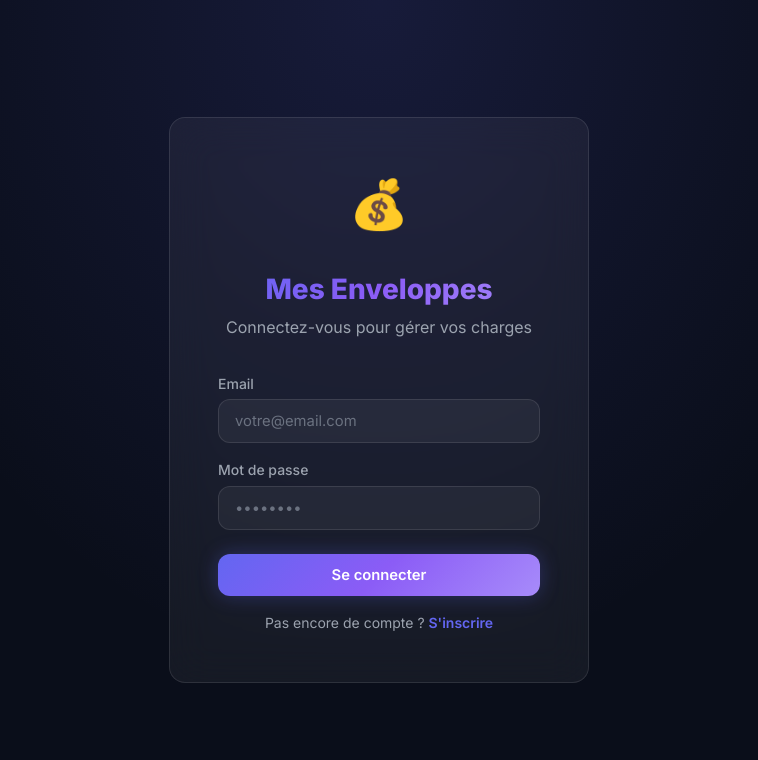
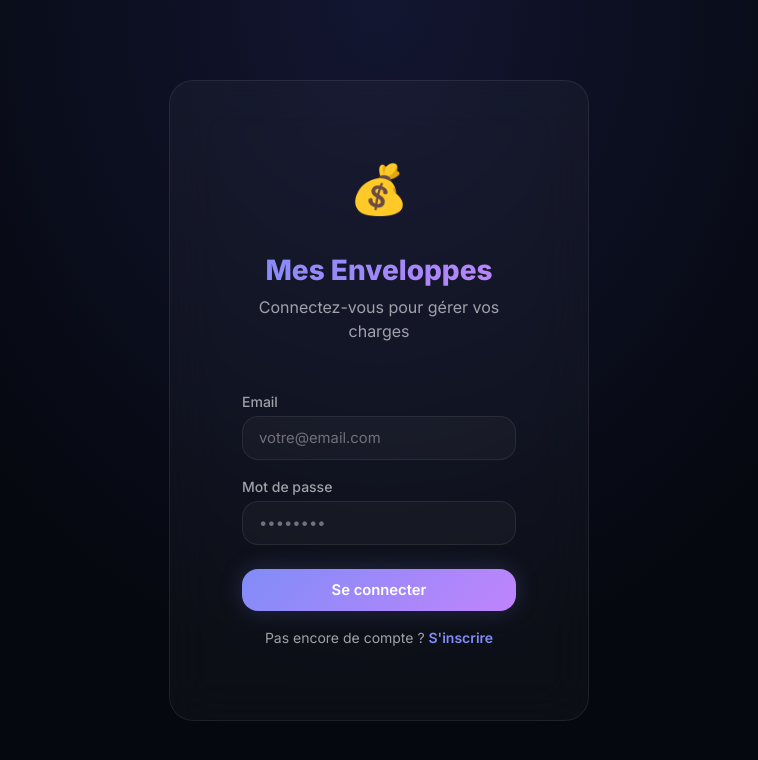
Before and after one commit to nourddinefadli-svg/mes-enveloppes, a Next.js app: page /login in a window 1280 px wide. Shown: the top 760 px of the page, without its empty margins (261-1019 px from the left). Built offline with nearby package versions, Linux system fonts and the light colour scheme; no server answers.

Commit message:
glasse effect

```diff
--- a/src/app/globals.css
+++ b/src/app/globals.css
@@ -1,59 +1,59 @@
 @import url('https://fonts.googleapis.com/css2?family=Inter:wght@300;400;500;600;700;800&display=swap');
 
 :root {
-  /* Colors - Dark Premium Theme */
-  --bg-primary: #0a0e1a;
-  --bg-secondary: #111827;
-  --bg-card: rgba(17, 24, 39, 0.8);
-  --bg-glass: rgba(255, 255, 255, 0.05);
-  --bg-glass-hover: rgba(255, 255, 255, 0.08);
-  --border-glass: rgba(255, 255, 255, 0.1);
-  --border-glass-hover: rgba(255, 255, 255, 0.2);
+  /* Colors - Minimalist Deep Glass Theme */
+  --bg-primary: #05080f;
+  --bg-secondary: #0a0e1a;
+  --bg-card: rgba(15, 23, 42, 0.4);
+  --bg-glass: rgba(255, 255, 255, 0.03);
+  --bg-glass-hover: rgba(255, 255, 255, 0.06);
+  --border-glass: rgba(255, 255, 255, 0.08);
+  --border-glass-hover: rgba(255, 255, 255, 0.15);
 
-  --text-primary: #f9fafb;
-  --text-secondary: #9ca3af;
-  --text-muted: #6b7280;
+  --text-primary: #ffffff;
+  --text-secondary: #a1a1aa;
+  --text-muted: #71717a;
 
-  --accent-primary: #6366f1;
-  --accent-primary-glow: rgba(99, 102, 241, 0.3);
-  --accent-secondary: #8b5cf6;
-  --accent-gradient: linear-gradient(135deg, #6366f1, #8b5cf6, #a78bfa);
+  --accent-primary: #818cf8;
+  --accent-primary-glow: rgba(129, 140, 248, 0.2);
+  --accent-secondary: #c084fc;
+  --accent-gradient: linear-gradient(135deg, #818cf8, #c084fc);
 
-  --success: #10b981;
-  --success-bg: rgba(16, 185, 129, 0.15);
-  --warning: #f59e0b;
-  --warning-bg: rgba(245, 158, 11, 0.15);
-  --danger: #ef4444;
-  --danger-bg: rgba(239, 68, 68, 0.15);
-  --critical: #dc2626;
-  --exhausted: #6b7280;
-  --exhausted-bg: rgba(107, 114, 128, 0.15);
+  --success: #34d399;
+  --success-bg: rgba(52, 211, 153, 0.08);
+  --warning: #fbbf24;
+  --warning-bg: rgba(251, 191, 36, 0.08);
+  --danger: #f87171;
+  --danger-bg: rgba(248, 113, 113, 0.08);
+  --critical: #ef4444;
+  --exhausted: #52525b;
+  --exhausted-bg: rgba(82, 82, 91, 0.08);
 
   /* Spacing */
   --space-xs: 0.25rem;
   --space-sm: 0.5rem;
   --space-md: 1rem;
   --space-lg: 1.5rem;
-  --space-xl: 2rem;
-  --space-2xl: 3rem;
+  --space-xl: 3rem;
+  --space-2xl: 4.5rem;
 
   /* Border Radius */
-  --radius-sm: 0.5rem;
-  --radius-md: 0.75rem;
-  --radius-lg: 1rem;
-  --radius-xl: 1.5rem;
+  --radius-sm: 0.6rem;
+  --radius-md: 1rem;
+  --radius-lg: 1.5rem;
+  --radius-xl: 2rem;
   --radius-full: 9999px;
 
   /* Shadows */
-  --shadow-sm: 0 1px 3px rgba(0, 0, 0, 0.3);
-  --shadow-md: 0 4px 6px -1px rgba(0, 0, 0, 0.3);
-  --shadow-lg: 0 10px 25px -5px rgba(0, 0, 0, 0.4);
-  --shadow-glow: 0 0 20px var(--accent-primary-glow);
+  --shadow-sm: 0 4px 6px -1px rgba(0, 0, 0, 0.1);
+  --shadow-md: 0 10px 15px -3px rgba(0, 0, 0, 0.2);
+  --shadow-lg: 0 20px 25px -5px rgba(0, 0, 0, 0.3);
+  --shadow-glow: 0 0 25px var(--accent-primary-glow);
 
   /* Transitions */
-  --transition-fast: 150ms ease;
-  --transition-normal: 250ms ease;
-  --transition-slow: 350ms ease;
+  --transition-fast: 200ms cubic-bezier(0.4, 0, 0.2, 1);
+  --transition-normal: 300ms cubic-bezier(0.4, 0, 0.2, 1);
+  --transition-slow: 500ms cubic-bezier(0.4, 0, 0.2, 1);
 }
 
 * {
@@ -69,18 +69,21 @@ html {
 body {
   font-family: 'Inter', -apple-system, BlinkMacSystemFont, sans-serif;
   background: var(--bg-primary);
+  background-image:
+    radial-gradient(at 0% 0%, rgba(129, 140, 248, 0.05) 0, transparent 50%),
+    radial-gradient(at 100% 0%, rgba(192, 132, 252, 0.05) 0, transparent 50%);
   color: var(--text-primary);
   min-height: 100vh;
-  line-height: 1.6;
+  line-height: 1.5;
   -webkit-font-smoothing: antialiased;
-  -moz-osx-font-smoothing: grayscale;
+  overflow-x: hidden;
 }
 
 /* ======= GLASS CARD ======= */
 .glass-card {
   background: var(--bg-glass);
-  backdrop-filter: blur(20px);
-  -webkit-backdrop-filter: blur(20px);
+  backdrop-filter: blur(24px);
+  -webkit-backdrop-filter: blur(24px);
   border: 1px solid var(--border-glass);
   border-radius: var(--radius-lg);
   padding: var(--space-lg);
@@ -241,58 +244,71 @@ body {
 }
 
 .page-title {
-  font-size: 1.75rem;
+  font-size: 2.2rem;
   font-weight: 800;
+  letter-spacing: -0.03em;
   background: var(--accent-gradient);
   -webkit-background-clip: text;
   -webkit-text-fill-color: transparent;
   background-clip: text;
+  line-height: 1.1;
 }
 
 .page-subtitle {
-  font-size: 0.925rem;
+  font-size: 0.95rem;
   color: var(--text-secondary);
-  margin-top: var(--space-xs);
+  margin-top: 0.5rem;
+  font-weight: 400;
 }
 
 /* ======= NAVIGATION ======= */
 .bottom-nav {
   position: fixed;
-  bottom: 0;
-  left: 0;
-  right: 0;
-  background: rgba(10, 14, 26, 0.95);
-  backdrop-filter: blur(20px);
-  -webkit-backdrop-filter: blur(20px);
-  border-top: 1px solid var(--border-glass);
+  bottom: 1.5rem;
+  left: 50%;
+  transform: translateX(-50%);
+  width: fit-content;
+  max-width: 95vw;
+  background: rgba(10, 14, 26, 0.7);
+  backdrop-filter: blur(32px);
+  -webkit-backdrop-filter: blur(32px);
+  border: 1px solid var(--border-glass);
+  border-radius: var(--radius-xl);
   display: flex;
-  justify-content: space-around;
-  padding: var(--space-sm) 0;
-  padding-bottom: calc(var(--space-sm) + env(safe-area-inset-bottom, 0));
+  padding: 0.6rem;
+  gap: 0.4rem;
   z-index: 100;
+  box-shadow: 0 20px 40px rgba(0, 0, 0, 0.3);
 }
 
 .nav-item {
   display: flex;
   flex-direction: column;
   align-items: center;
-  gap: 2px;
-  padding: var(--space-xs) var(--space-md);
+  justify-content: center;
+  width: 4.2rem;
+  height: 3.8rem;
   color: var(--text-muted);
   text-decoration: none;
-  font-size: 0.7rem;
-  font-weight: 500;
-  transition: all var(--transition-fast);
-  border-radius: var(--radius-sm);
+  font-size: 0.65rem;
+  font-weight: 600;
+  transition: all var(--transition-normal);
+  border-radius: var(--radius-lg);
 }
 
-.nav-item:hover,
+.nav-item:hover {
+  background: var(--bg-glass);
+  color: var(--text-primary);
+}
+
 .nav-item.active {
+  background: var(--accent-primary-glow);
   color: var(--accent-primary);
 }
 
 .nav-item .nav-icon {
-  font-size: 1.25rem;
+  font-size: 1.4rem;
+  margin-bottom: 2px;
 }
 
 /* ======= SUMMARY CARDS ======= */
@@ -305,20 +321,23 @@ body {
 
 .summary-card {
   text-align: center;
-  padding: var(--space-lg);
+  padding: var(--space-xl) var(--space-md);
+  border: 1px solid rgba(255, 255, 255, 0.03);
 }
 
 .summary-card .summary-label {
-  font-size: 0.8rem;
+  font-size: 0.75rem;
   color: var(--text-muted);
   text-transform: uppercase;
-  letter-spacing: 0.05em;
-  margin-bottom: var(--space-xs);
+  letter-spacing: 0.1em;
+  margin-bottom: 0.5rem;
+  font-weight: 600;
 }
 
 .summary-card .summary-value {
-  font-size: 1.5rem;
-  font-weight: 700;
+  font-size: 1.8rem;
+  font-weight: 800;
+  letter-spacing: -0.02em;
 }
 
 .summary-card .summary-value.positive {
@@ -341,34 +360,9 @@ body {
 }
 
 .envelope-card {
-  position: relative;
-  overflow: hidden;
-}
-
-.envelope-card::before {
-  content: '';
-  position: absolute;
-  top: 0;
-  left: 0;
-  right: 0;
-  height: 3px;
-  border-radius: var(--radius-lg) var(--radius-lg) 0 0;
-}
-
-.envelope-card.status-normal::before {
-  background: var(--success);
-}
-
-.envelope-card.status-warning::before {
-  background: var(--warning);
-}
-
-.envelope-card.status-critical::before {
-  background: var(--danger);
-}
-
-.envelope-card.status-exhausted::before {
-  background: var(--exhausted);
+  padding: var(--space-lg);
+  border-color: transparent;
+  background: rgba(255, 255, 255, 0.015);
 }
 
 .envelope-header {
@@ -382,17 +376,26 @@ body {
   display: flex;
   align-items: center;
   gap: var(--space-sm);
-  font-weight: 600;
-  font-size: 1rem;
+  font-weight: 700;
+  font-size: 1.15rem;
+  letter-spacing: -0.02em;
 }
 
 .envelope-icon {
-  font-size: 1.25rem;
+  width: 2.5rem;
+  height: 2.5rem;
+  background: rgba(255, 255, 255, 0.03);
+  border-radius: var(--radius-md);
+  display: flex;
+  align-items: center;
+  justify-content: center;
+  font-size: 1.4rem;
 }
 
 .envelope-percentage {
-  font-size: 1.1rem;
-  font-weight: 700;
+  font-size: 1.2rem;
+  font-weight: 800;
+  opacity: 0.9;
 }
 
 .envelope-percentage.normal {
@@ -420,9 +423,10 @@ body {
 }
 
 .envelope-remaining {
-  font-size: 1.25rem;
-  font-weight: 700;
+  font-size: 1.6rem;
+  font-weight: 800;
   margin-bottom: var(--space-md);
+  letter-spacing: -0.04em;
 }
 
 .envelope-remaining.negative {
@@ -432,8 +436,8 @@ body {
 /* Progress Bar */
 .progress-bar {
   width: 100%;
-  height: 6px;
-  background: rgba(255, 255, 255, 0.1);
+  height: 4px;
+  background: rgba(255, 255, 255, 0.03);
   border-radius: var(--radius-full);
   overflow: hidden;
 }
```
